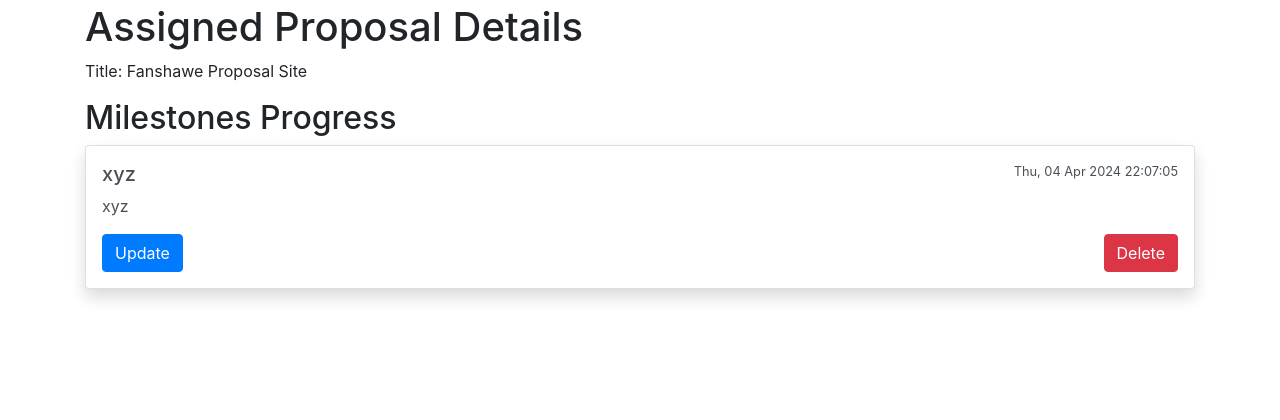
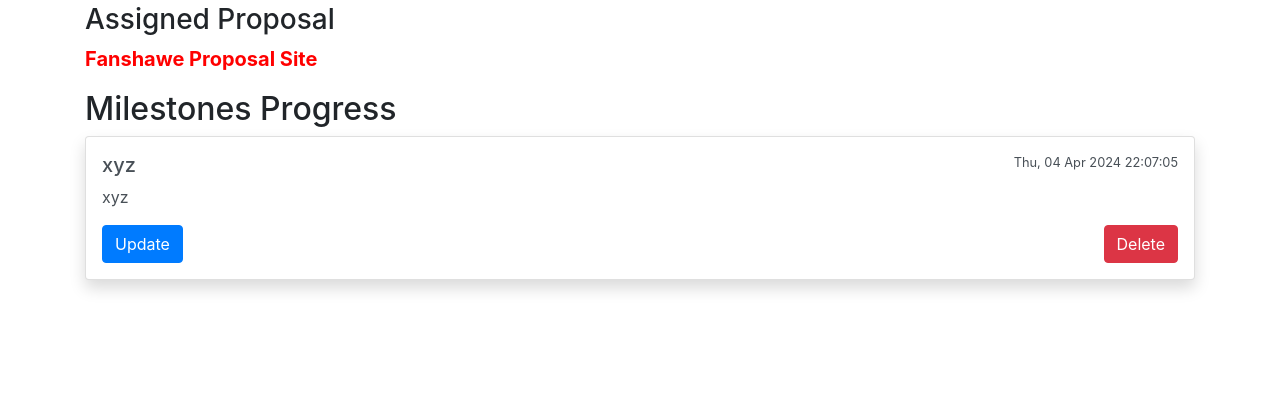
Before and after one commit to ryuk156/FPPMS, a Django app: page /userlogin/studentdashboard in a window 1280 px wide. Shown: the part 205-625 px from the top of the page. Run offline with Django 3.2, Linux system fonts and the light colour scheme; a user stored in the database is signed in; data comes from the database, SQL or seed files in the repository; both versions use the stored data as it was after the commit; parts of the project's set-up code (start-up, migrations or seed data) failed here and were passed over; some libraries are stand-ins or nearby versions.

Commit message:
feat: user assigned to proposal

```diff
--- a/FPPMS/userlogin/templates/authentication/dashboard.html
+++ b/FPPMS/userlogin/templates/authentication/dashboard.html
@@ -10,8 +10,8 @@
 {%block content %}
 <div class="container pt-4">
     {% if assigned_proposal %}
-    <h1>Assigned Proposal Details</h1>
-    <p>Title: {{ assigned_proposal.title }}</p>
+    <h3>Assigned Proposal</h3>
+    <p style="font-size: 20px; font-weight: bold; color: red">{{ assigned_proposal.title }}</p>
 {% else %}
     <p>No proposal assigned to you.</p>
 {% endif %}
```
Also changed, not shown: FPPMS/db.sqlite3.
